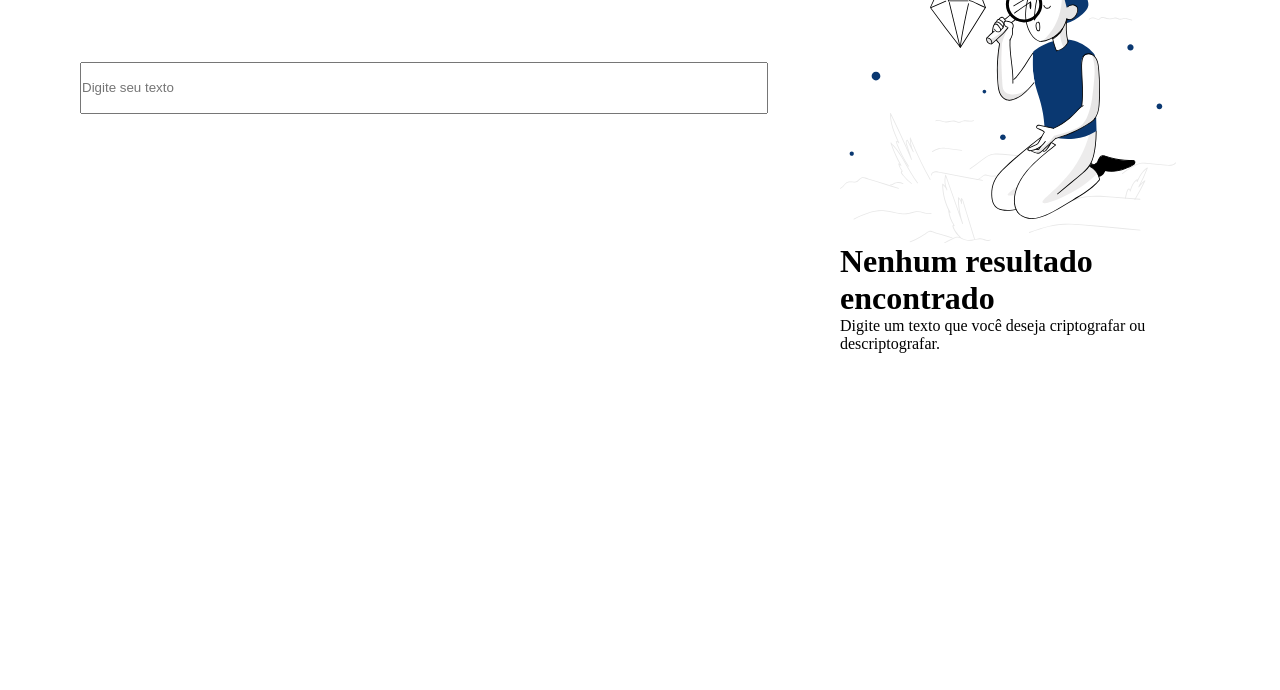
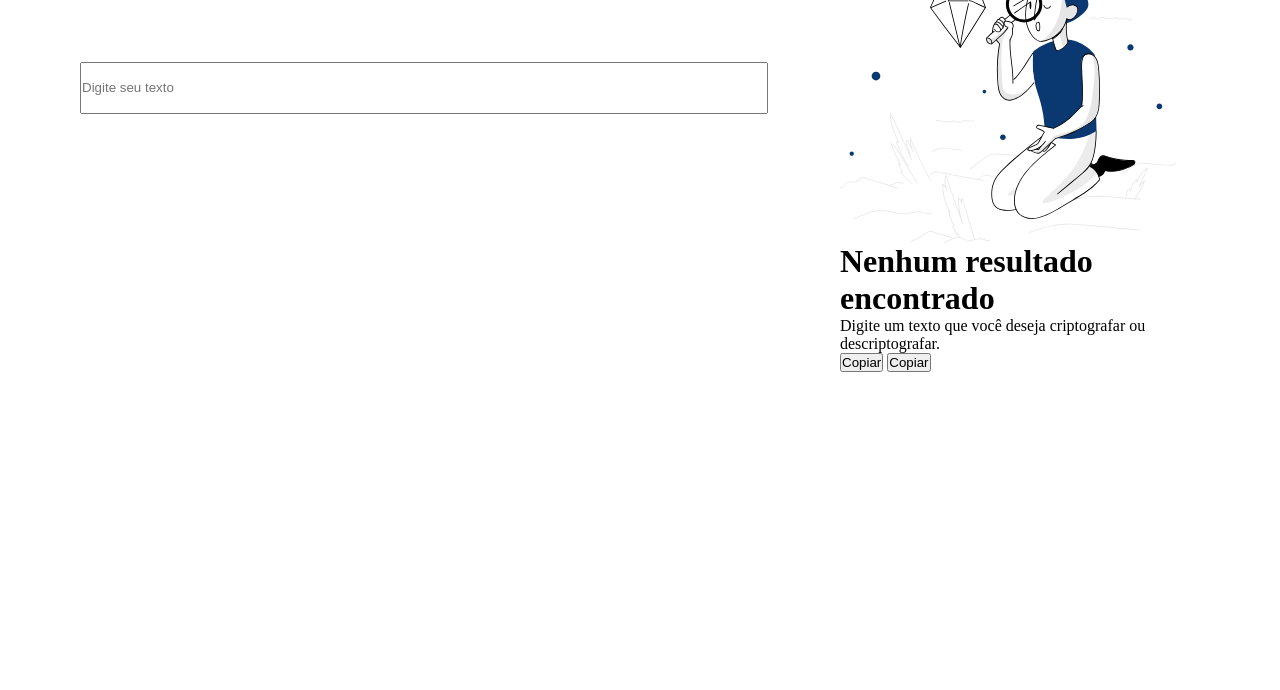
Before and after one commit to luis-domingues/decodificador-de-texto, a plain HTML site: page index.html in a window 1280 px wide. Shown: the part 110-800 px from the top of the page. Drawn offline with Linux system fonts and the light colour scheme.

Commit message:
adiconado conexao com o arquivo app.js

```diff
--- a/index.html
+++ b/index.html
@@ -4,7 +4,7 @@
 <head>
     <meta charset="UTF-8">
     <meta name="viewport" content="width=device-width, initial-scale=1.0">
-    <title>Decodificador de texto</title>
+    <title>Decodificador de Texto</title>
     <link rel="stylesheet" href="style.css">
     <link rel="stylesheet" href="responsive.css">
     <link rel="preconnect" href="https://fonts.googleapis.com">
@@ -32,8 +32,10 @@
             <img src="./images/result.svg" alt="Imagem de resultado não encontrado" class="image__result active">
             <h1 class="title__result">Nenhum resultado encontrado</h1>
             <p class="paragraph__result">Digite um texto que você deseja criptografar ou descriptografar.</p>
+            <button class="button__copy">Copiar</button>
         </div>
     </main>
+    <script src="app.js"></script>
 </body>
 
 </html>
```
